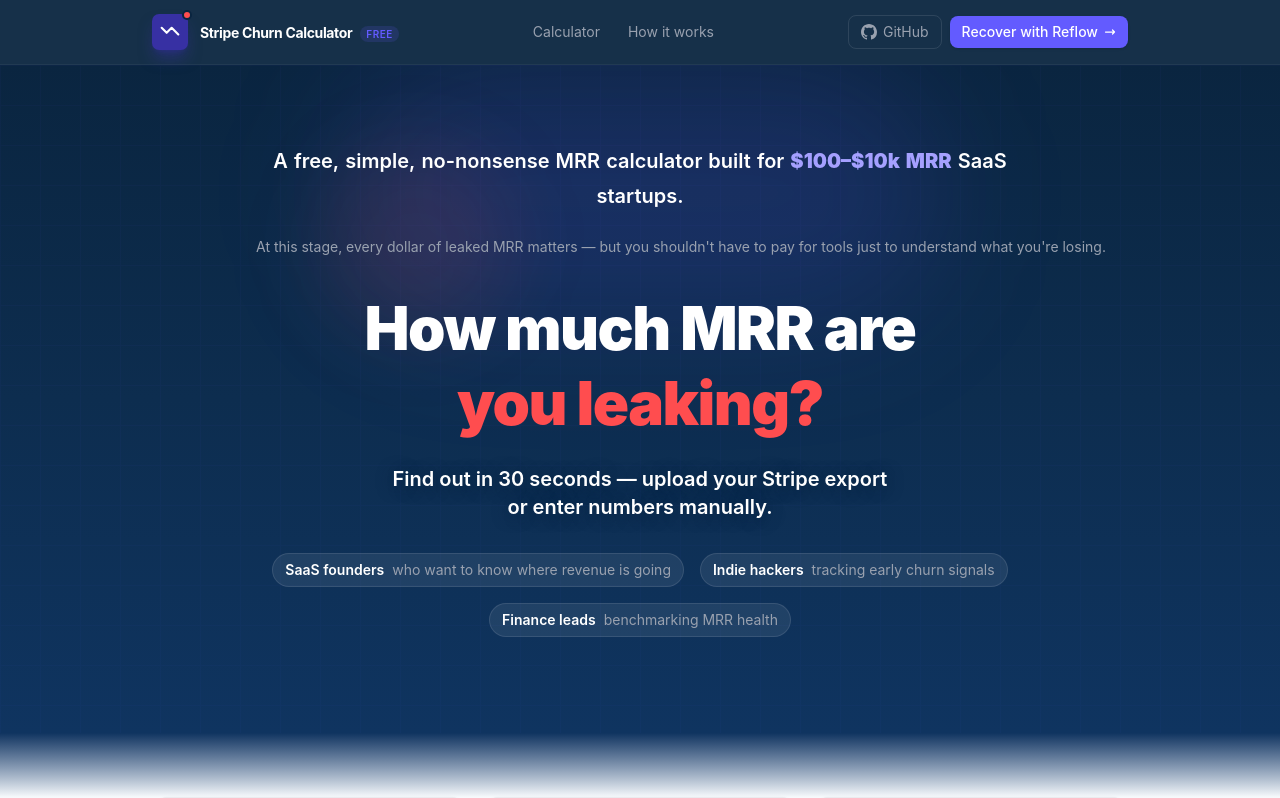
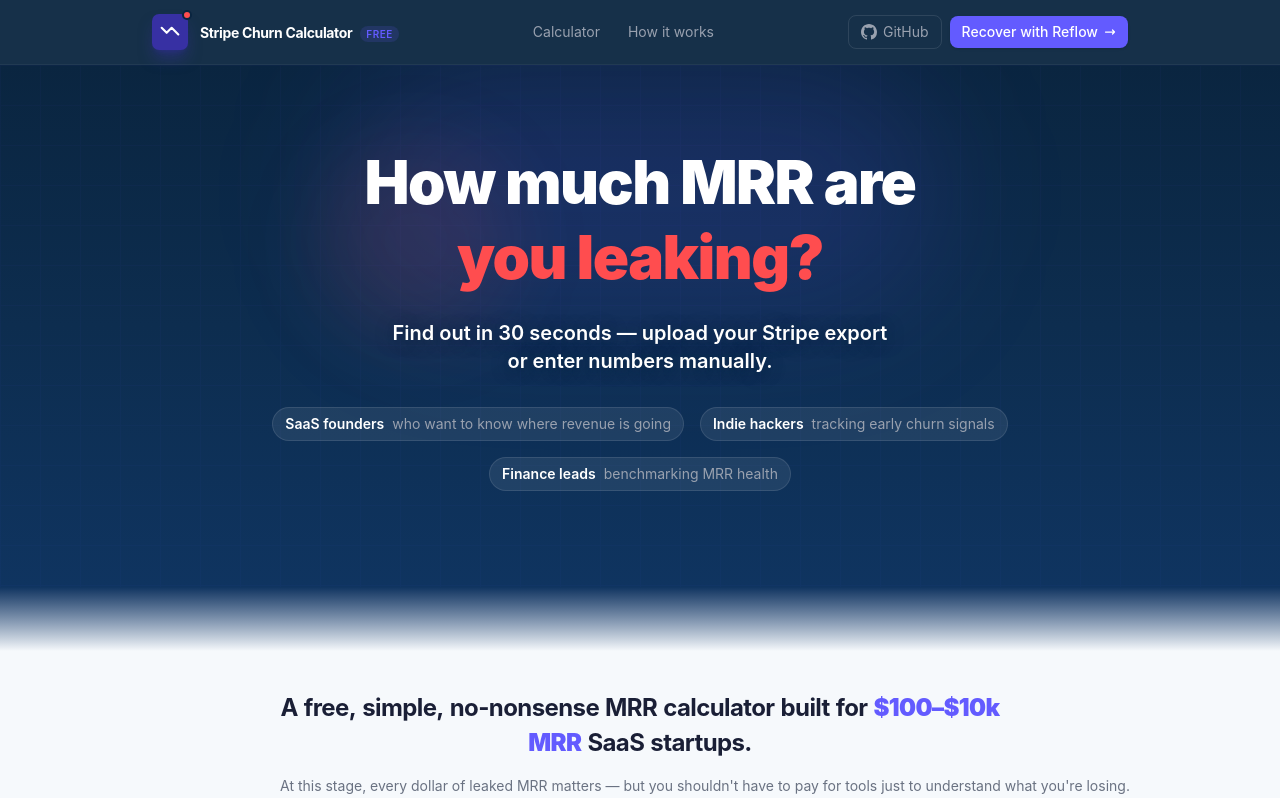
Before and after one commit to mehadave/stripe-churn-calculator, a Next.js app: page / in a window 1280 px wide. Shown: the top 798 px of the page. Built offline with nearby package versions, Linux system fonts and the light colour scheme.

Commit message:
Move tagline back to light section above how-it-works

```diff
--- a/app/page.tsx
+++ b/app/page.tsx
@@ -146,34 +146,6 @@ export default function HomePage() {
 
         <div className="relative max-w-3xl mx-auto text-center">
           <motion.div initial={{ opacity: 0, y: 24 }} animate={{ opacity: 1, y: 0 }} transition={{ duration: 0.5 }}>
-            {/* Animated tagline — word-by-word fog reveal */}
-            <p className="text-lg sm:text-xl font-semibold leading-relaxed mb-6 flex flex-wrap justify-center gap-x-1.5 gap-y-0.5">
-              {[
-                { t: 'A', h: false }, { t: 'free,', h: false }, { t: 'simple,', h: false },
-                { t: 'no-nonsense', h: false }, { t: 'MRR', h: false }, { t: 'calculator', h: false },
-                { t: 'built', h: false }, { t: 'for', h: false },
-                { t: '$100–$10k', h: true }, { t: 'MRR', h: true },
-                { t: 'SaaS', h: false }, { t: 'startups.', h: false },
-              ].map(({ t, h }, i) => (
-                <motion.span
-                  key={i}
-                  initial={{ opacity: 0, y: 18 }}
-                  animate={{ opacity: 1, y: 0 }}
-                  transition={{ delay: 0.12 + i * 0.06, duration: 0.4, ease: [0.25, 0.46, 0.45, 0.94] }}
-                  className={h ? 'text-[#a5a0ff] font-black' : 'text-white'}
-                >
-                  {t}
-                </motion.span>
-              ))}
-            </p>
-            <motion.p
-              initial={{ opacity: 0, y: 12 }}
-              animate={{ opacity: 1, y: 0 }}
-              transition={{ delay: 0.9, duration: 0.5 }}
-              className="text-gray-400 text-sm leading-relaxed mx-auto mb-8 sm:whitespace-nowrap"
-            >
-              At this stage, every dollar of leaked MRR matters — but you shouldn&apos;t have to pay for tools just to understand what you&apos;re losing.
-            </motion.p>
             <h1 className="text-5xl sm:text-6xl font-black text-white leading-tight mb-6 tracking-tight">
               How much MRR are<br />
               <span className="text-[#FF4D4F]">you leaking?</span>
@@ -201,6 +173,40 @@ export default function HomePage() {
 
       {/* Dark → light transition strip */}
       <div className="h-16 bg-gradient-to-b from-[#0f3460] to-[#F6F9FC]" />
+
+      {/* ── Tagline ────────────────────────────────────────────────── */}
+      <section className="max-w-3xl mx-auto px-6 pt-10 pb-10 text-center">
+        <motion.div
+          initial={{ opacity: 0, y: 20 }}
+          whileInView={{ opacity: 1, y: 0 }}
+          viewport={{ once: true, margin: '-40px' }}
+          transition={{ duration: 0.5 }}
+        >
+          <p className="text-[#1A1F36] text-xl sm:text-2xl font-bold leading-snug tracking-tight flex flex-wrap justify-center gap-x-1.5 gap-y-0.5 mb-4">
+            {[
+              { t: 'A', h: false }, { t: 'free,', h: false }, { t: 'simple,', h: false },
+              { t: 'no-nonsense', h: false }, { t: 'MRR', h: false }, { t: 'calculator', h: false },
+              { t: 'built', h: false }, { t: 'for', h: false },
+              { t: '$100–$10k', h: true }, { t: 'MRR', h: true },
+              { t: 'SaaS', h: false }, { t: 'startups.', h: false },
+            ].map(({ t, h }, i) => (
+              <motion.span
+                key={i}
+                initial={{ opacity: 0, y: 14 }}
+                whileInView={{ opacity: 1, y: 0 }}
+                viewport={{ once: true }}
+                transition={{ delay: 0.05 + i * 0.05, duration: 0.35, ease: [0.25, 0.46, 0.45, 0.94] }}
+                className={h ? 'text-[#635BFF] font-black' : 'text-[#1A1F36]'}
+              >
+                {t}
+              </motion.span>
+            ))}
+          </p>
+          <p className="text-gray-500 text-sm leading-relaxed mx-auto sm:whitespace-nowrap">
+            At this stage, every dollar of leaked MRR matters — but you shouldn&apos;t have to pay for tools just to understand what you&apos;re losing.
+          </p>
+        </motion.div>
+      </section>
 
       {/* ── How it works ───────────────────────────────────────────── */}
       <section id="how-it-works" className="max-w-5xl mx-auto px-6 pb-10 scroll-mt-20">
```
